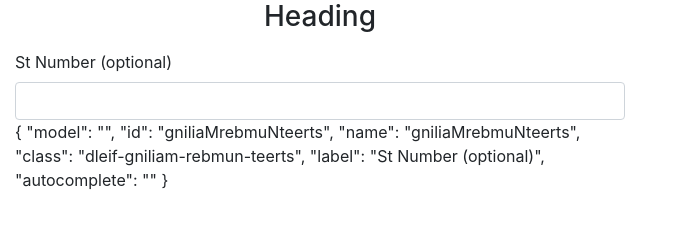
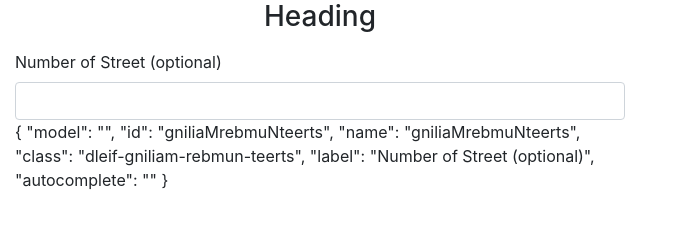
Before and after one commit to kjb244/quickcart, a Vue app: page /#/testing in a window 1280 px wide. Shown: the top 242 px of the page, without its empty margins (0-673 px from the left). Built offline with nearby package versions, Linux system fonts and the light colour scheme.

Commit message:
testing street number

```diff
--- a/src/components/testing.vue
+++ b/src/components/testing.vue
@@ -7,7 +7,7 @@
 
                     <div class="mb-5" v-bind:key="rec.name + rec.id + rec.label" v-for="rec in inputs">
                         <label class="mt-2" :for="rec.id">{{rec.label}}</label>
-                        <b-form-input
+                        <b-form-input :autocomplete="rec.autocomplete"
                                       :class="rec.class || rec.name"
                                       :name="rec.name"
                                       :id="rec.id"
@@ -47,7 +47,7 @@
                         id: 'streetNumberMailing',
                         name: 'streetNumberMailing',
                         class: 'street-number-mailing-field',
-                        label: 'St Number (optional)',
+                        label: 'Number of Street (optional)',
                         autocomplete: ''
                     },
                     {
```
